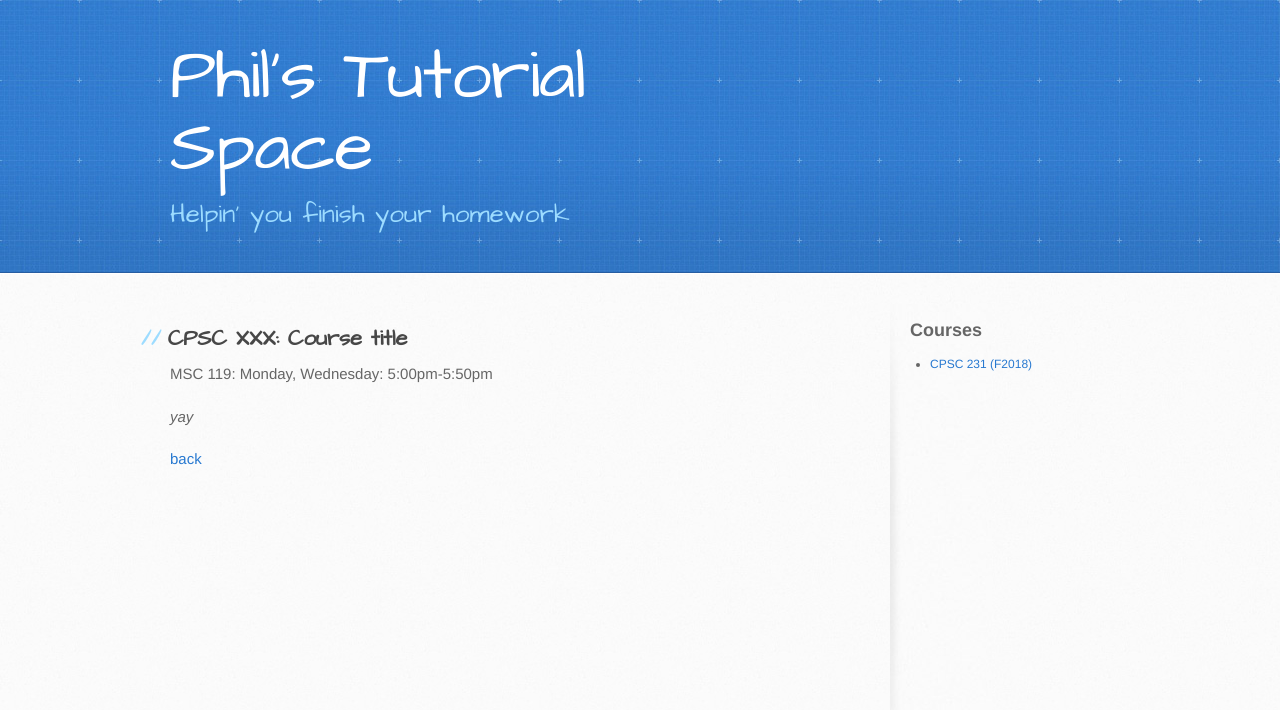
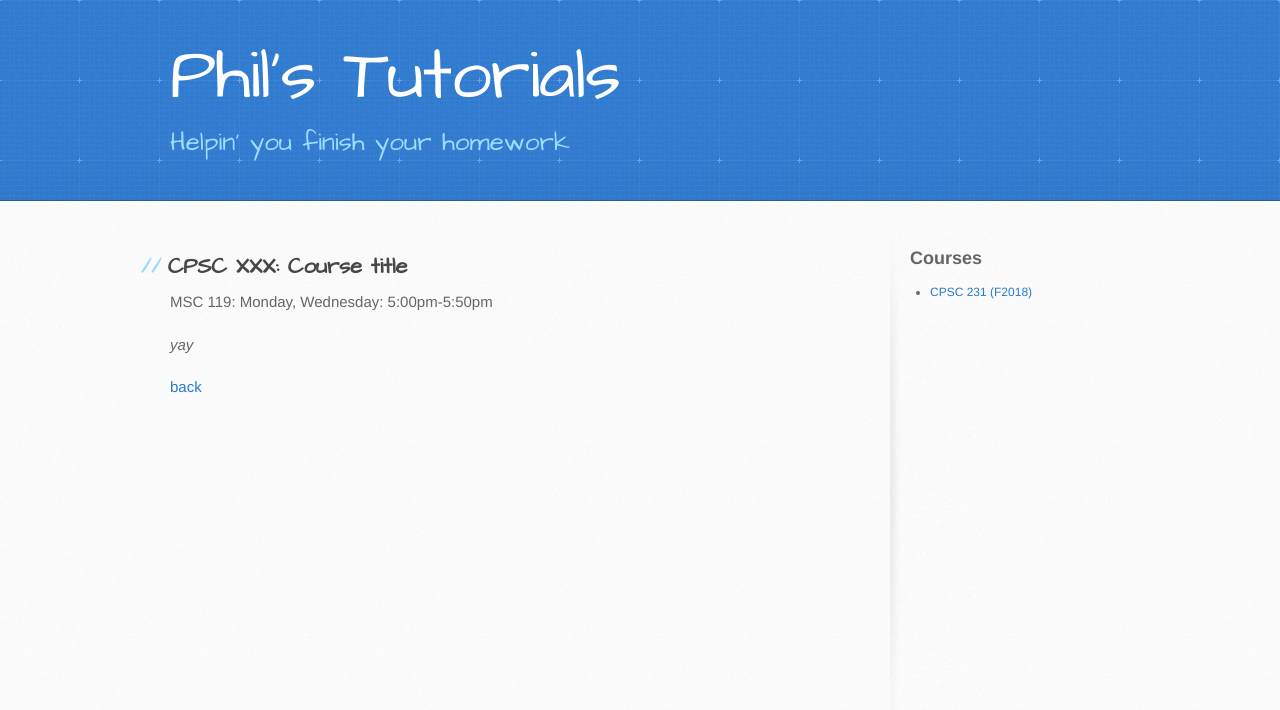
Before and after one commit to philstutorials/philstutorials.github.io, a Jekyll site: the page built from course1.md, in a window 1280 px wide. Shown: the top 710 px of the page. Built offline with Jekyll 4.4.1, drawn with Linux system fonts in a browser that asks for light colours; our own code applies the rules of GitHub Pages for plain Markdown files.

Commit message:
Update _config.yml

```diff
--- a/_config.yml
+++ b/_config.yml
@@ -1,4 +1,4 @@
-title: Phil's Tutorial Space
+title: Phil's Tutorials
 description: Helpin' you finish your homework
 show_downloads: false
 google_analytics:
```
